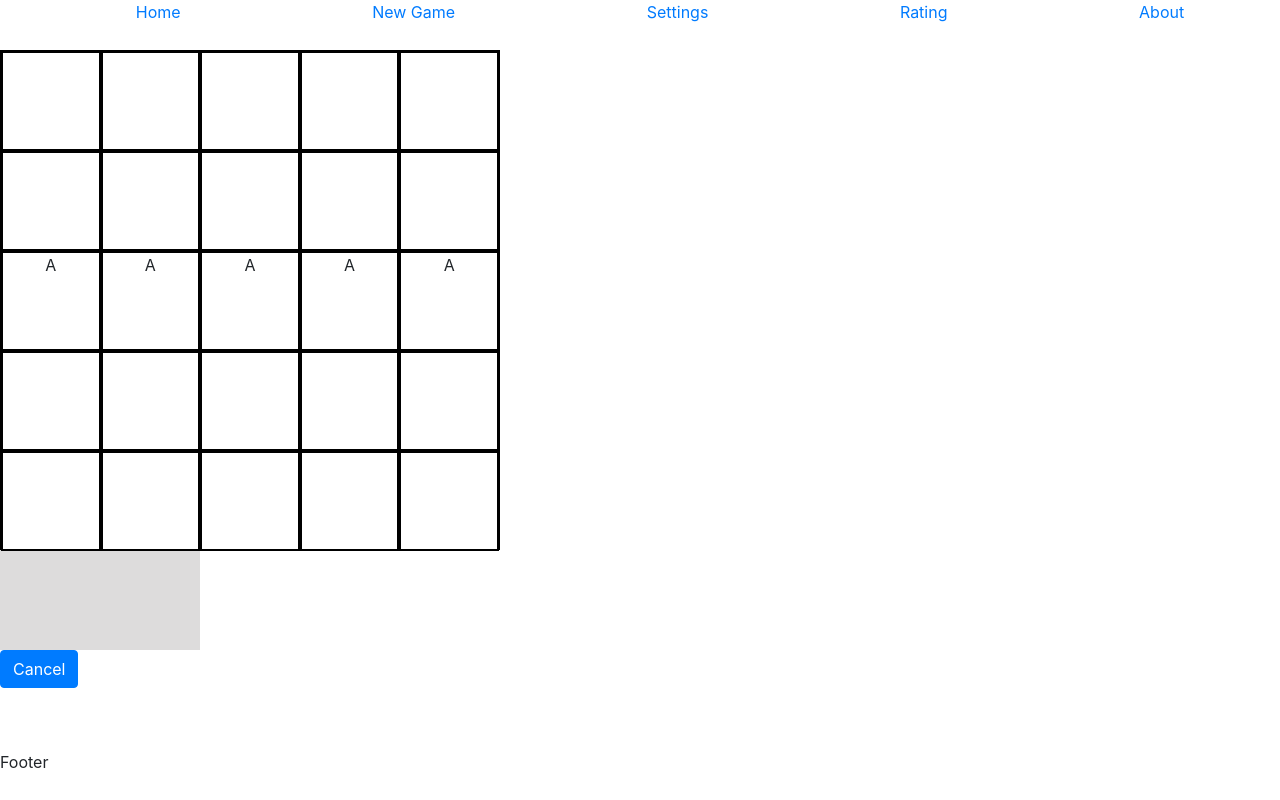
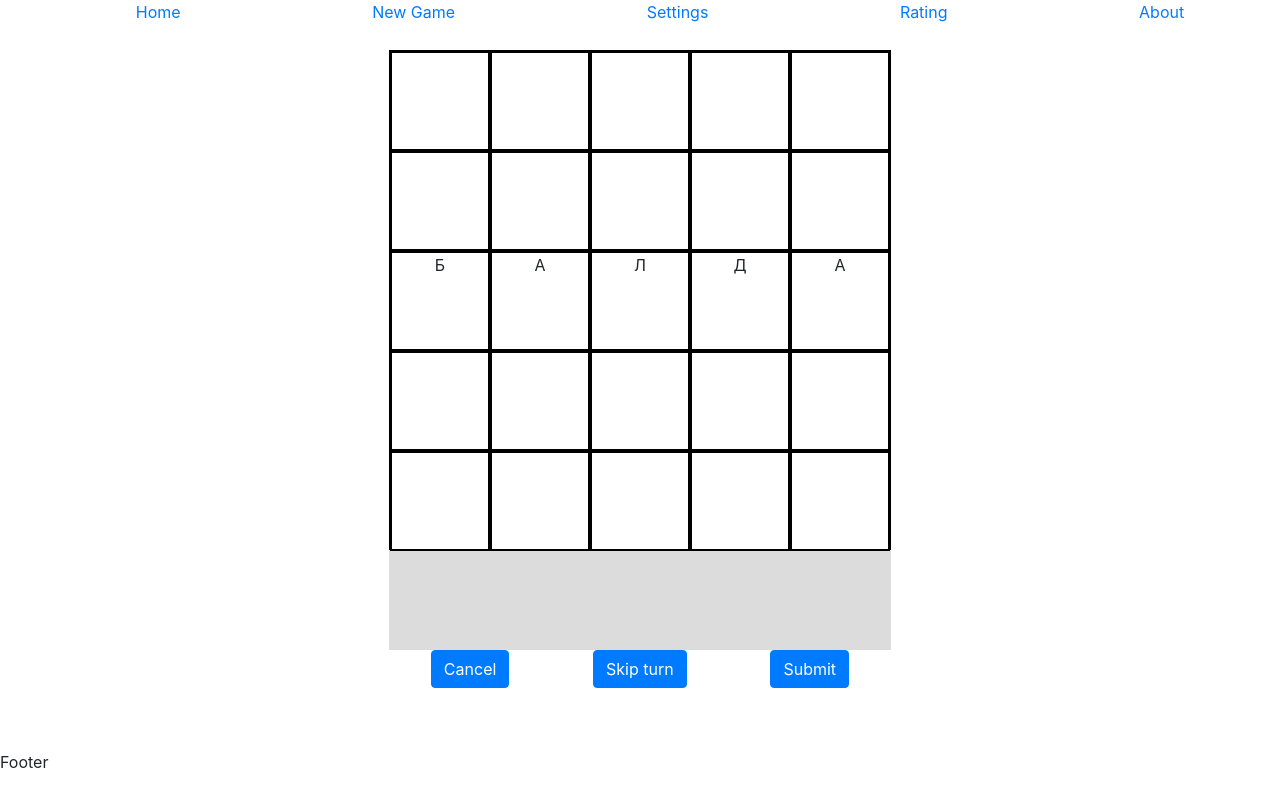
Before and after one commit to gentaliana/rsclone, a React app: page /game in a window 1280 px wide. Built offline with nearby package versions, Linux system fonts and the light colour scheme.

Commit message:
RC-64 feat(all): hightlighting selected letter

```diff
--- a/src/App.scss
+++ b/src/App.scss
@@ -8,5 +8,7 @@
 }
 
 .main {
+  display: grid;
   grid-area: main;
+  grid-template-columns: 150px 1fr 150px;
 }
--- a/src/assets/locales/en/translation.json
+++ b/src/assets/locales/en/translation.json
@@ -7,6 +7,7 @@
   },
   "buttons": {
     "cancel": "Cancel",
-    "close": "Close"
+    "close": "Close",
+    "submit": "Submit"
   }
 }
--- a/src/assets/locales/ru/translation.json
+++ b/src/assets/locales/ru/translation.json
@@ -7,6 +7,7 @@
   },
   "buttons": {
     "cancel": "Отмена",
-    "close": "Закрыть"
+    "close": "Закрыть",
+    "submit": "Отправить"
   }
 }
--- a/src/components/field/field.scss
+++ b/src/components/field/field.scss
@@ -1,5 +1,9 @@
+.field-area {
+  margin: 0 auto;
+}
+
 .game-field {
-  width: 500px;
+  width: 100%;
   height: 500px;
   border: solid 1px black;
 }
@@ -11,12 +15,12 @@
   border: 2px solid black;
 }
 
+.cell.selected {
+  background-color: yellow;
+}
+
 .active {
   background-color: lightblue;
-}
-
-.selected {
-  background-color: yellow;
 }
 
 .cellRow {
--- a/src/components/field/field.tsx
+++ b/src/components/field/field.tsx
@@ -1,9 +1,8 @@
-import React, { useState, useEffect } from 'react';
+import React from 'react';
 import './field.scss';
 import chunk from 'lodash/chunk';
 import { ICell } from '@types';
 import { Cell } from '@components';
-import { useKeyPress } from '@hooks';
 
 type FieldProps = {
   enteredLetter: string;
@@ -11,6 +10,9 @@ type FieldProps = {
   selectedCell: number | null;
   setSelectedCell: React.Dispatch<React.SetStateAction<number | null>>;
   setCurrWord: React.Dispatch<React.SetStateAction<string>>;
+  idsOfChosenLetters: Array<number>;
+  setIdsOfChosenLetters: (array: Array<number>) => void;
+  cells: Array<ICell>;
 };
 
 export const Field = ({
@@ -19,63 +21,27 @@ export const Field = ({
   selectedCell,
   setSelectedCell,
   setCurrWord,
+  idsOfChosenLetters,
+  setIdsOfChosenLetters,
+  cells,
 }: FieldProps): JSX.Element => {
-  // TODO брать из redux после начальных настроек
+  // TODO брать из redux после начальных настроек + cells
   const fieldSize = 5;
-  let [cells] = useState(new Array(fieldSize * fieldSize).fill({ currLetter: null }));
-  const [idsOfChosenLetters, setIdsOfChosenLetters] = useState<Array<number>>([]);
 
-  const addInitialWord = (array: any) => {
-    const start = Math.floor(fieldSize / 2) * fieldSize - 1;
-    const end = start + fieldSize + 1;
-    return array.map((el: ICell, idx: number) => {
-      if (idx > start && idx < end) {
-        return { ...el, currLetter: 'A' };
-      }
-      return el;
-    });
+  const isRightPosition = (id: number) => {
+    if (!enteredLetter) return false;
+    const lastLetterId = idsOfChosenLetters[idsOfChosenLetters.length - 1];
+    if (typeof lastLetterId === 'undefined') return true;
+    if (
+      (id === lastLetterId + 1 && Math.floor(id / fieldSize) === Math.floor(lastLetterId / fieldSize)) ||
+      (id === lastLetterId - 1 && Math.floor(id / fieldSize) === Math.floor(lastLetterId / fieldSize)) ||
+      id === lastLetterId - fieldSize ||
+      id === lastLetterId + fieldSize
+    ) {
+      return true;
+    }
+    return false;
   };
-
-  cells = addInitialWord(cells);
-
-  const downPress = useKeyPress('ArrowDown');
-  const upPress = useKeyPress('ArrowUp');
-  const leftPress = useKeyPress('ArrowLeft');
-  const rightPress = useKeyPress('ArrowRight');
-
-  useEffect(() => {
-    if (downPress || upPress || leftPress || rightPress) {
-      setSelectedCell((prevState: number | null) => {
-        if (enteredLetter) {
-          return prevState;
-        }
-        if (prevState === null) {
-          return 0;
-        }
-
-        const moveDownIsPossible = prevState + fieldSize < cells.length;
-        const moveUpIsPossible = prevState - fieldSize >= 0;
-        const moveLeftIsPossible = prevState - 1 >= 0;
-        const moveRightIsPossible = prevState + 1 < cells.length;
-
-        if (downPress && moveDownIsPossible) {
-          return prevState + fieldSize;
-        }
-
-        if (upPress && moveUpIsPossible) {
-          return prevState - fieldSize;
-        }
-
-        if (leftPress && moveLeftIsPossible) {
-          return prevState - 1;
-        }
-        if (rightPress && moveRightIsPossible) {
-          return prevState + 1;
-        }
-        return prevState;
-      });
-    }
-  }, [downPress, upPress, leftPress, rightPress]);
 
   return (
     <div className="game-field" role="button" tabIndex={0}>
@@ -95,7 +61,14 @@ export const Field = ({
                     setSelectedCell(id);
                     handleIsKeyboardHidden(event);
                   } else {
-                    if (idsOfChosenLetters.includes(id)) return;
+                    if (
+                      !(
+                        isRightPosition(id) &&
+                        (cell.currLetter || id === selectedCell) &&
+                        !idsOfChosenLetters.includes(id)
+                      )
+                    )
+                      return;
                     const joined = [...idsOfChosenLetters].concat(id);
                     setIdsOfChosenLetters(joined);
                     // console.log(idsOfChosenLetters);
--- a/src/components/wordField/wordField.scss
+++ b/src/components/wordField/wordField.scss
@@ -1,5 +1,5 @@
 .word-field {
-  width: 200px;
+  width: 100%;
   height: 100px;
   background-color: rgb(221, 220, 220);
 }
--- a/src/pages/game/game.scss
+++ b/src/pages/game/game.scss
@@ -0,0 +1,4 @@
+.buttons {
+  display: flex;
+  justify-content: space-around;
+}
--- a/src/pages/game/game.tsx
+++ b/src/pages/game/game.tsx
@@ -4,7 +4,7 @@ import { Keyboard, Field, WordField } from '@components';
 import Button from 'react-bootstrap/Button';
 import { getLangLetters } from '@constants';
 import { useSelector } from 'react-redux';
-import { IAppState } from '@types';
+import { IAppState, ICell } from '@types';
 import { useKeyPress } from '@hooks';
 import { useTranslation } from 'react-i18next';
 
@@ -13,22 +13,93 @@ export const Game = (): JSX.Element => {
   const [isKeyboardHidden, setIsKeyboardHidden] = useState(true);
   const [selectedCell, setSelectedCell] = useState<number | null>(null);
   const [currWord, setCurrWord] = useState<string>('');
+  const [idsOfChosenLetters, setIdsOfChosenLetters] = useState<Array<number>>([]);
+  // TODO брать из redux после начальных настроек
+  const fieldSize = 5;
 
   const escPress = useKeyPress('Escape');
   const spacePress = useKeyPress(' ');
+  const downPress = useKeyPress('ArrowDown');
+  const upPress = useKeyPress('ArrowUp');
+  const leftPress = useKeyPress('ArrowLeft');
+  const rightPress = useKeyPress('ArrowRight');
 
   const { t } = useTranslation();
+
+  const createInitialArray = () => {
+    const generatedArray = new Array(fieldSize * fieldSize).fill({ currLetter: null });
+    const initialWord = 'БАЛДА';
+    let i = 0;
+    const start = Math.floor(fieldSize / 2) * fieldSize - 1;
+    const end = start + fieldSize + 1;
+    return generatedArray.map((el: ICell, idx: number) => {
+      if (idx > start && idx < end) {
+        const letter = initialWord[i];
+        i++;
+        return { ...el, currLetter: letter };
+      }
+      return { ...el };
+    });
+  };
+  const [cells, setCells] = useState(createInitialArray());
 
   const handleClearButton = () => {
     setEnteredLetter('');
     setSelectedCell(null);
     setIsKeyboardHidden(true);
+    setIdsOfChosenLetters([]);
+    setCurrWord('');
+  };
+
+  const handleSubmitButton = () => {
+    // TODO currWord проверка в словаре
+    const updatedCells = [...cells];
+    if (selectedCell !== null) {
+      updatedCells[selectedCell].currLetter = enteredLetter;
+    }
+    setCells(updatedCells);
+    handleClearButton();
   };
 
   const handleCurrentLetter = (letter: string) => {
     setIsKeyboardHidden(true);
     setEnteredLetter(letter);
   };
+
+  useEffect(() => {
+    if (downPress || upPress || leftPress || rightPress) {
+      setSelectedCell((prevState: number | null) => {
+        if (enteredLetter) {
+          return prevState;
+        }
+        if (prevState === null) {
+          return 0;
+        }
+
+        const moveDownIsPossible = prevState + fieldSize < cells.length;
+        const moveUpIsPossible = prevState - fieldSize >= 0;
+        const moveLeftIsPossible = prevState - 1 >= 0;
+        const moveRightIsPossible = prevState + 1 < cells.length;
+
+        if (downPress && moveDownIsPossible) {
+          console.log(prevState + fieldSize);
+          return prevState + fieldSize;
+        }
+
+        if (upPress && moveUpIsPossible) {
+          return prevState - fieldSize;
+        }
+
+        if (leftPress && moveLeftIsPossible) {
+          return prevState - 1;
+        }
+        if (rightPress && moveRightIsPossible) {
+          return prevState + 1;
+        }
+        return prevState;
+      });
+    }
+  }, [downPress, upPress, leftPress, rightPress]);
 
   useEffect(() => {
     if (escPress) handleClearButton();
@@ -41,6 +112,11 @@ export const Game = (): JSX.Element => {
   const lang = useSelector((state: IAppState) => state.settings.lang);
 
   const handleKeyPressLetter = (event: KeyboardEvent) => {
+    console.log(selectedCell);
+    if (selectedCell != null) console.log(cells[selectedCell].currLetter);
+    if (selectedCell != null && cells[selectedCell].currLetter) {
+      return;
+    }
     const currLetters = getLangLetters(lang);
     const letters = currLetters.flat().map((el) => el.name.toUpperCase());
     if (letters.includes(event.key.toUpperCase())) handleCurrentLetter(event.key.toUpperCase());
@@ -58,7 +134,9 @@ export const Game = (): JSX.Element => {
   }, []);
 
   return (
-    <div role="button" tabIndex={0}>
+    <>
+      <div />
+      <div className="field-area" role="button" tabIndex={0}>
         <Keyboard
           setCurrentLetter={handleCurrentLetter}
           isKeyboardHidden={isKeyboardHidden}
@@ -70,11 +148,22 @@ export const Game = (): JSX.Element => {
           selectedCell={selectedCell}
           setSelectedCell={setSelectedCell}
           setCurrWord={setCurrWord}
+          idsOfChosenLetters={idsOfChosenLetters}
+          setIdsOfChosenLetters={setIdsOfChosenLetters}
+          cells={cells}
         />
         <WordField currWord={currWord} />
+        <div className="buttons">
           <Button disabled={!isKeyboardHidden} onClick={handleClearButton}>
             {t('buttons.cancel')}
           </Button>
+          <Button disabled={!isKeyboardHidden}>Skip turn</Button>
+          <Button disabled={!isKeyboardHidden} onClick={handleSubmitButton}>
+            {t('buttons.submit')}
+          </Button>
         </div>
+      </div>
+      <div />
+    </>
   );
 };
```
Also changed, not shown: .eslintrc.js, 1 other file (tests, documents, lock files or other folders). Lines whose indentation alone changed are shown as unchanged.
